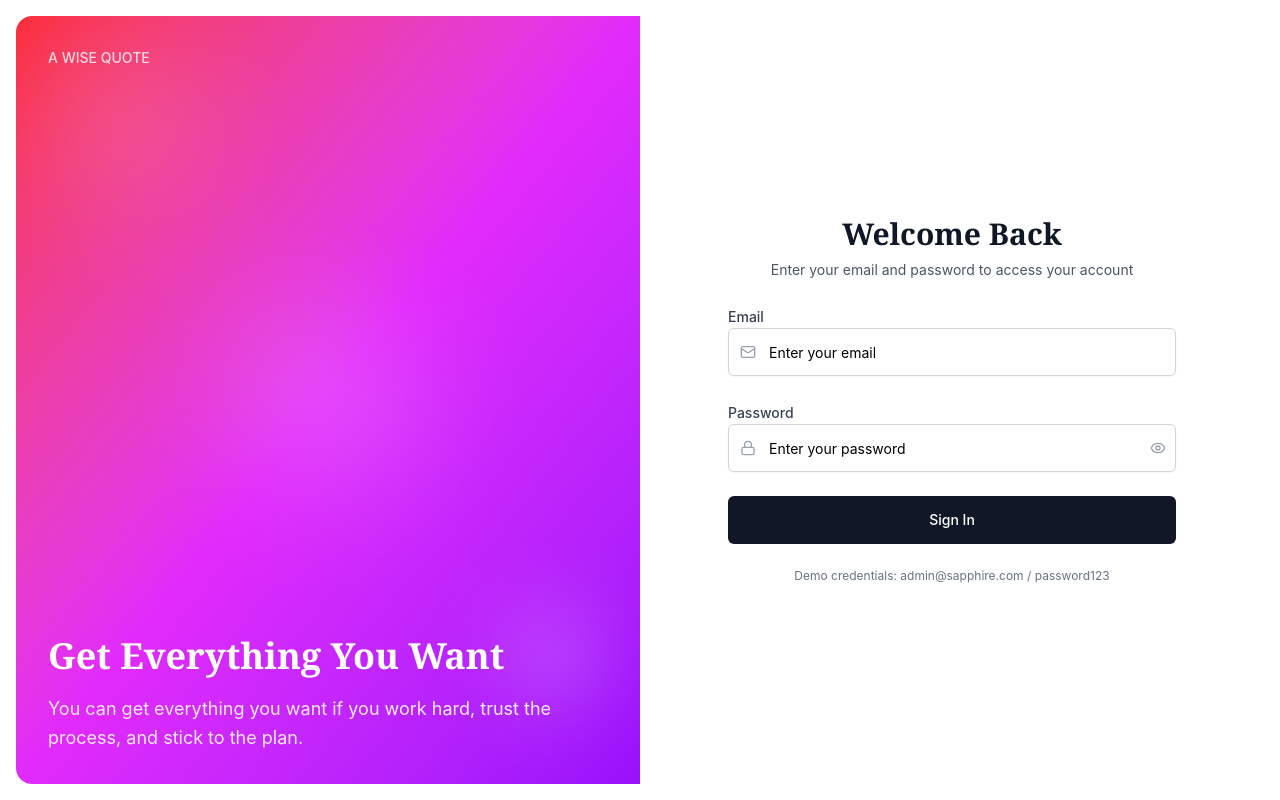
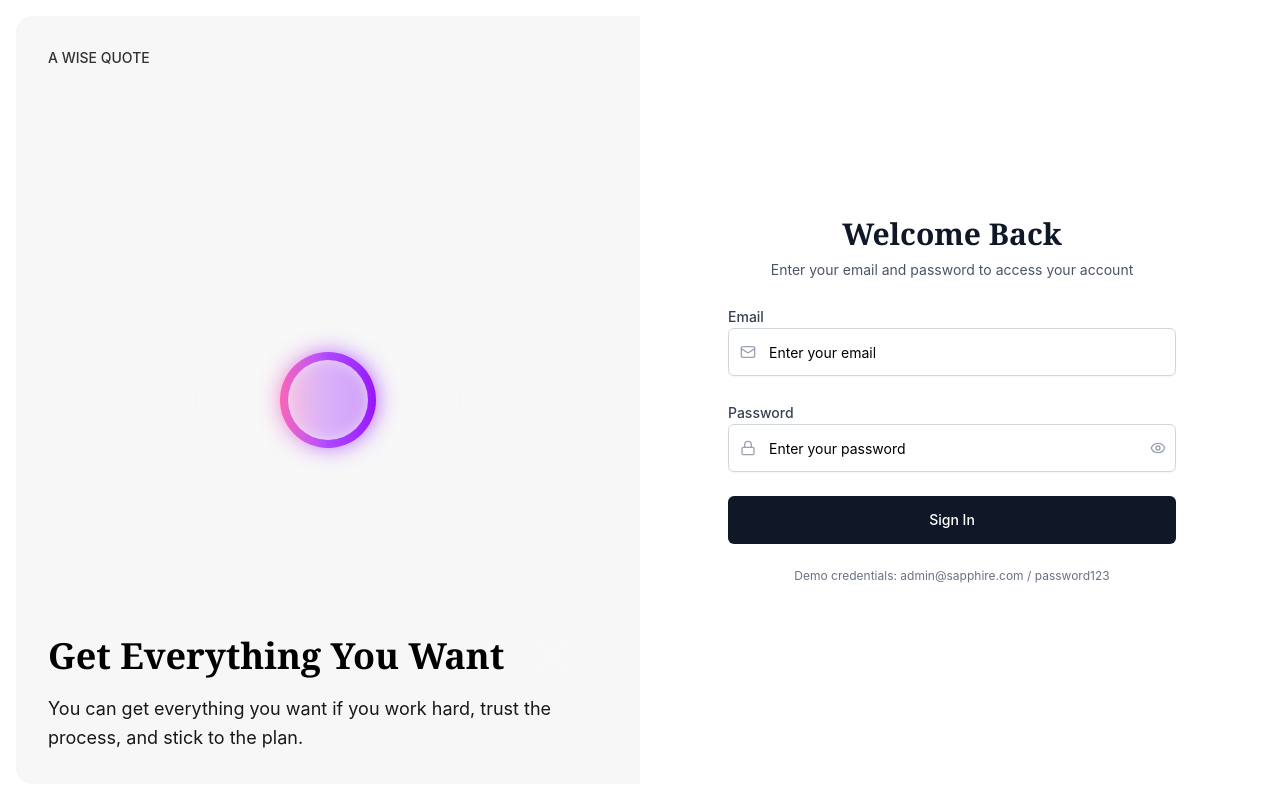
Before and after one commit to awais-ur-rehman/halo-saphire, a React (Vite) app: page /login in a window 1280 px wide. Built offline with nearby package versions, Linux system fonts and the light colour scheme.

Commit message:
fixed: build issues

```diff
--- a/src/index.css
+++ b/src/index.css
@@ -45,3 +45,13 @@
     @apply bg-background text-foreground;
   }
 }
+
+@layer utilities {
+  .rotate-360 {
+    transform: rotate(360deg);
+  }
+
+  .hover\:rotate-360:hover {
+    transform: rotate(360deg);
+  }
+}
--- a/src/pages/auth/LoginPage.tsx
+++ b/src/pages/auth/LoginPage.tsx
@@ -7,7 +7,7 @@ export const LoginPage = () => {
         <div className="grid grid-cols-1 lg:grid-cols-2 h-full min-h-[600px] bg-white rounded-2xl overflow-hidden">
 
           {/* Left Panel - Decorative */}
-          <div className="lg:col-span-1 bg-gradient-to-br from-red-500 via-fuchsia-500 to-purple-600 relative overflow-hidden">
+          <div className="lg:col-span-1 bg-[#f7f7f7] relative overflow-hidden">
             {/* Abstract Background Pattern */}
             <div className="absolute inset-0 opacity-20">
               <div className="absolute top-10 left-10 w-32 h-32 bg-white rounded-full blur-3xl"></div>
@@ -15,8 +15,27 @@ export const LoginPage = () => {
               <div className="absolute top-1/2 left-1/2 transform -translate-x-1/2 -translate-y-1/2 w-40 h-40 bg-white rounded-full blur-3xl"></div>
             </div>
 
+            {/* Spinning Element */}
+            <div className="absolute top-1/2 left-1/2 transform -translate-x-1/2 -translate-y-1/2">
+              <div className="w-32 h-32 bg-[#f7f7f7] rounded-full flex items-center justify-center transition-all duration-1000 hover:rotate-360 hover:scale-110 group">
+                <div className="w-24 h-24 rounded-full relative">
+                  {/* Outer glow effect */}
+                  <div className="absolute inset-0 bg-gradient-to-r from-pink-400 via-purple-500 to-purple-600 rounded-full blur-md opacity-60"></div>
+
+                  {/* Main ring */}
+                  <div className="absolute inset-0 bg-gradient-to-r from-pink-400 via-purple-500 to-purple-600 rounded-full"></div>
+
+                  {/* Inner cutout to make it hollow */}
+                  <div className="absolute inset-2 bg-[#f7f7f7] rounded-full"></div>
+
+                  {/* Inner glow effect */}
+                  <div className="absolute inset-1 bg-gradient-to-r from-pink-400 via-purple-500 to-purple-600 rounded-full blur-sm opacity-40"></div>
+                </div>
+              </div>
+            </div>
+
             {/* Content */}
-            <div className="relative z-10 h-full flex flex-col justify-between p-8 text-white">
+            <div className="relative z-10 h-full flex flex-col justify-between p-8 text-black">
               <div>
                 <h3 className="text-sm font-medium opacity-80">A WISE QUOTE</h3>
               </div>
--- a/vite.config.ts
+++ b/vite.config.ts
@@ -1,7 +1,7 @@
 import { defineConfig } from 'vite'
 import react from '@vitejs/plugin-react'
 import tailwindcss from '@tailwindcss/vite'
-import path from 'path'
+import { fileURLToPath, URL } from 'node:url'
 
 // https://vite.dev/config/
 export default defineConfig({
@@ -11,7 +11,7 @@ export default defineConfig({
   ],
   resolve: {
     alias: {
-      "@": path.resolve(__dirname, "./src"),
+      "@": fileURLToPath(new URL('./src', import.meta.url)),
     },
   },
 })
```
Also changed, not shown: src/assets/logo.png (deleted), vercel.json (added).
